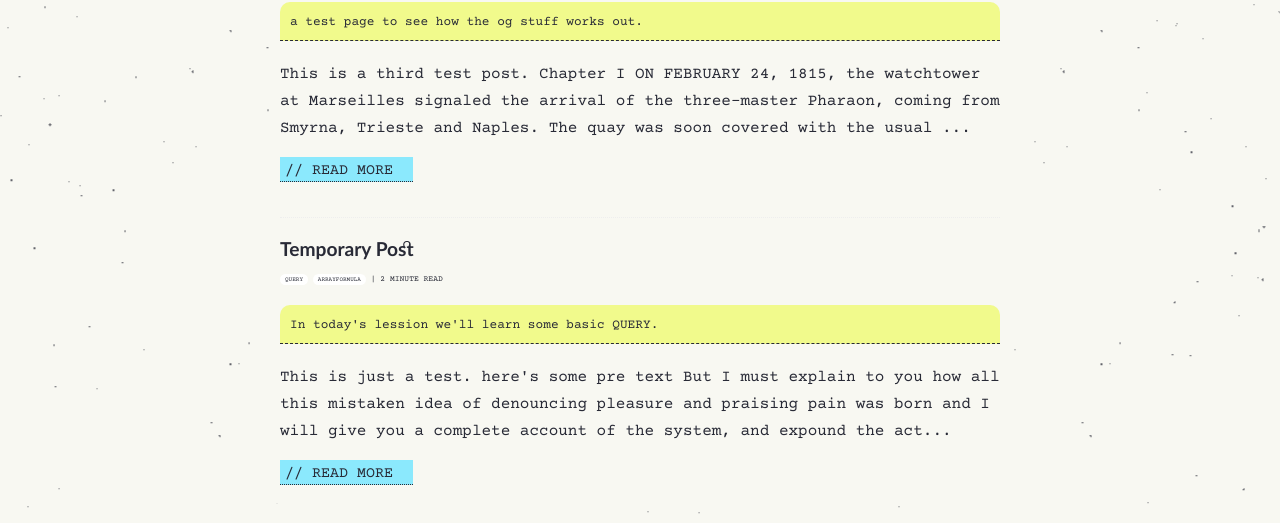
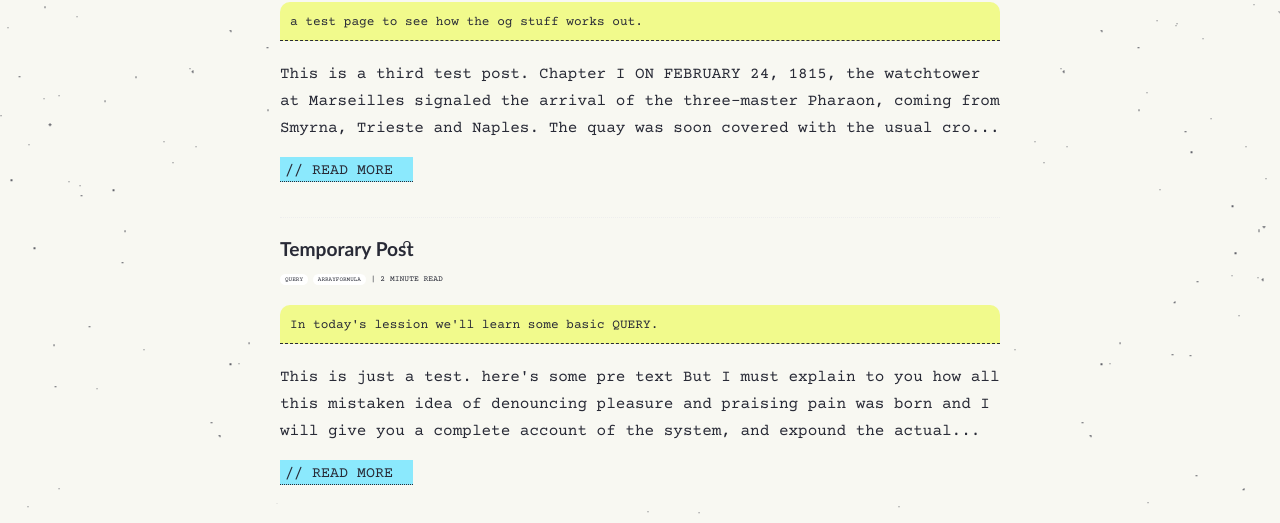
Before and after one commit to hello-party/hello-party-old.github.io, a Jekyll site: the page built from index.html, in a window 1280 px wide. Shown: the part 370-893 px from the top of the page. Built offline with Jekyll 4.4.1, drawn with Linux system fonts in a browser that asks for light colours; the list of posts is cut into pages by our own code.

Commit message:
Update index.html

```diff
--- a/index.html
+++ b/index.html
@@ -47,7 +47,7 @@
                 </div>
               <div class="entry">
                   {% if post.subtitle %}<div id="subtitle">{{ post.description }}</div>{% endif %}
-                <p>{{ post.excerpt | strip_html | truncate: 225, "..." }}</p>
+                <p>{{ post.excerpt | strip_html | truncate: 228, "..." }}</p>
               </div>
               <a href="{{ site.baseurl }}{{ post.url }}" class="read-more">// Read More</a>
             </article>
```
